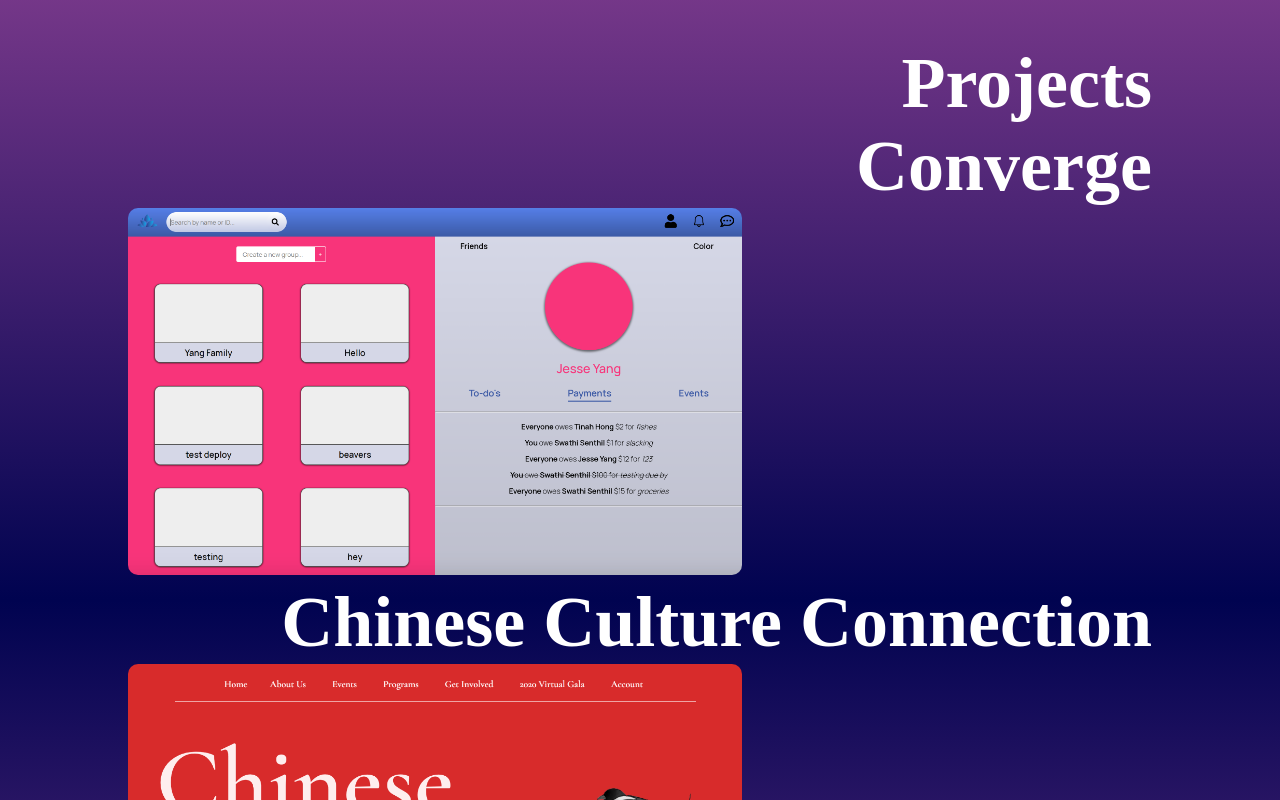
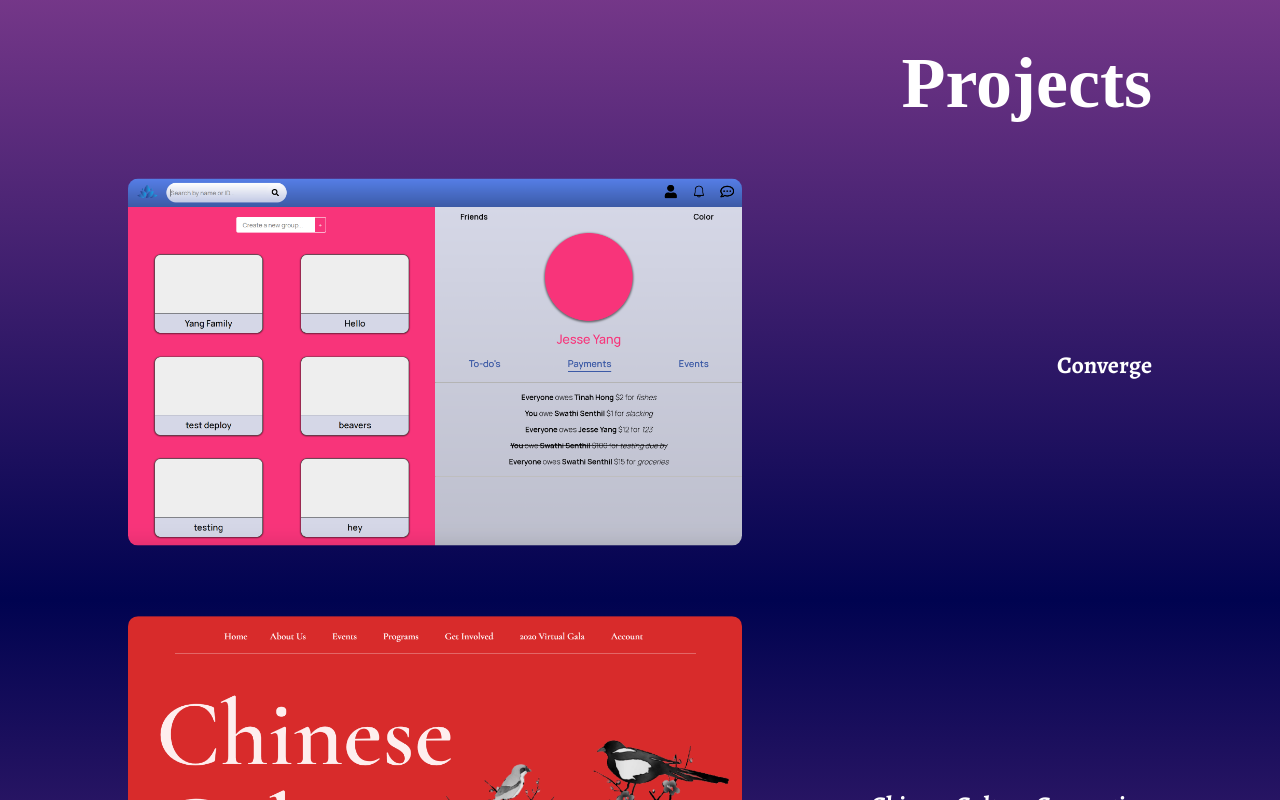
Before and after one commit to jesseyang432/jesseyang432.github.io, a React (Create React App) app: page / in a window 1280 px wide. Shown: the part 1800-2600 px from the top of the page. Built offline with nearby package versions, Linux system fonts and the light colour scheme; a web font is replaced by a local one.

Commit message:
centered text and images in SingleProject with absolute positioning

```diff
--- a/src/components/modules/SingleProject.js
+++ b/src/components/modules/SingleProject.js
@@ -47,8 +47,12 @@ function SingleProject(props) {
         <>
             <div ref={projRef} className="Project-section">
                 <div className={`Project-container proj-fadeIn-${props.project.id}`}>
-                    <h1>{props.project.title}</h1>
-                    <img src={`${props.project.src}`} alt=""/>
+                    <div className="Project-img-container">
+                        <img src={`${props.project.src}`} alt=""/>
+                    </div>
+                    <div className="Project-description-container">
+                        <h2>{props.project.title}</h2>
+                    </div>
                 </div>
             </div>
         </>
--- a/src/components/modules/_HomeProjects.scss
+++ b/src/components/modules/_HomeProjects.scss
@@ -14,10 +14,29 @@
 }
 
 .Project-container {
+	position: relative;
+	width: 100%;
+	height: 400px;
+	margin: 5vh 0;
+
 	img {
 		width: 60%;
 		height: 36%;
 		object-fit: scale;
 		border-radius: 10px;
 	}
+
+	.Project-img-container {
+		position: absolute;
+		top: 50%;
+		left: 0;
+		transform: translateY(-50%);
+	}
+
+	.Project-description-container {
+		position: absolute;
+		top: 50%;
+		right: 0;
+		transform: translateY(-50%);
+	}
 }
--- a/src/components/styles.css
+++ b/src/components/styles.css
@@ -1041,12 +1041,35 @@
   font-family: "Arizonia", cursive;
 }
 
+.Project-container {
+  position: relative;
+  width: 100%;
+  height: 400px;
+  margin: 5vh 0;
+}
+
 .Project-container img {
   width: 60%;
   height: 36%;
   -o-object-fit: scale;
      object-fit: scale;
   border-radius: 10px;
+}
+
+.Project-container .Project-img-container {
+  position: absolute;
+  top: 50%;
+  left: 0;
+  -webkit-transform: translateY(-50%);
+          transform: translateY(-50%);
+}
+
+.Project-container .Project-description-container {
+  position: absolute;
+  top: 50%;
+  right: 0;
+  -webkit-transform: translateY(-50%);
+          transform: translateY(-50%);
 }
 
 * {
```
Also changed, not shown: 2 other files (tests, documents, lock files or other folders).
